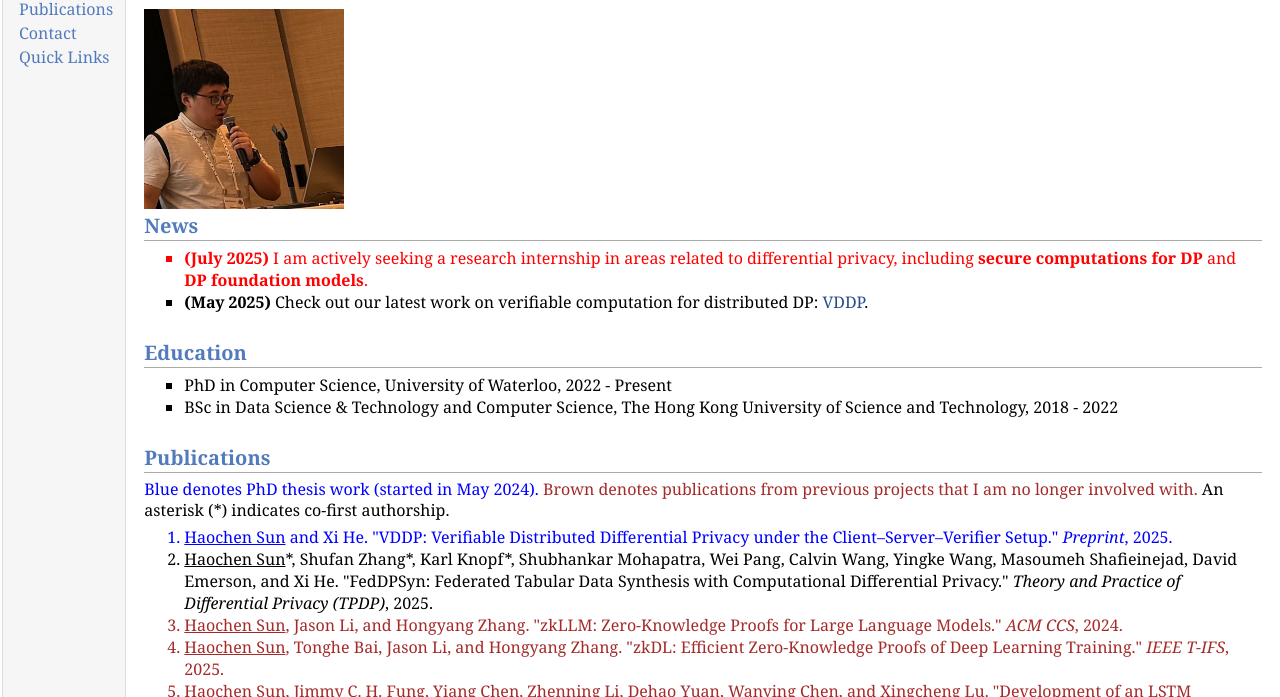
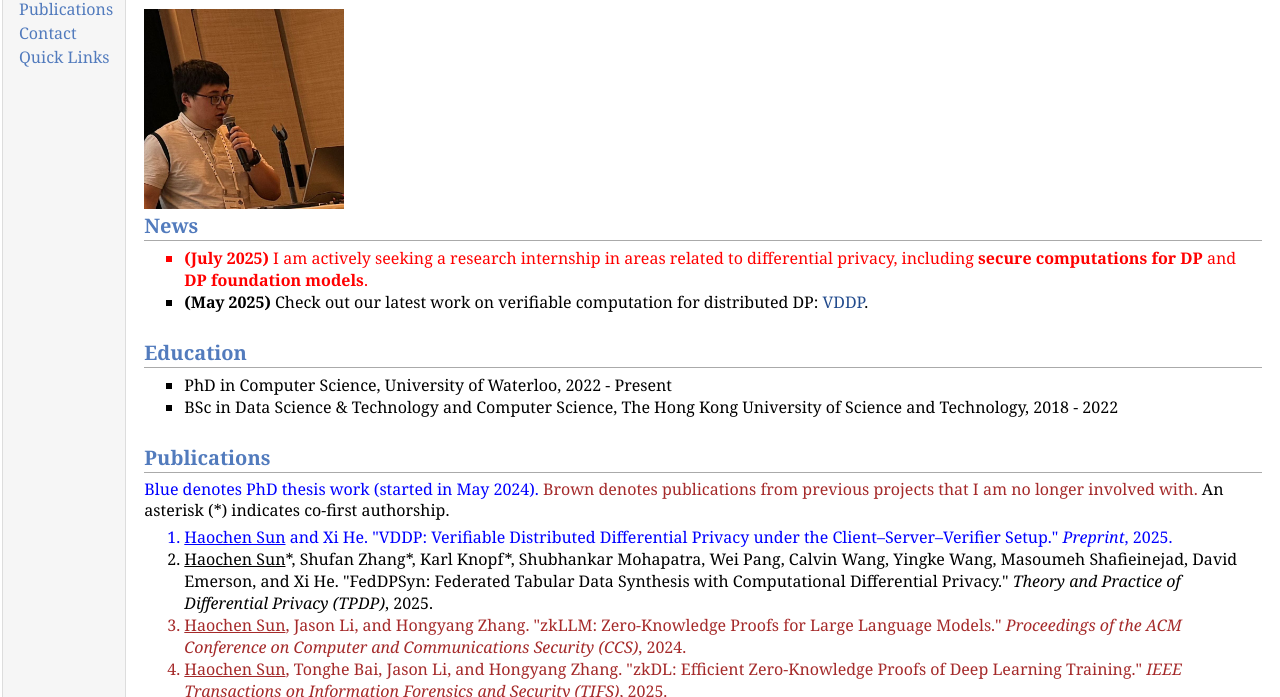
Before and after one commit to jvhs0706/jvhs0706.github.io, a plain HTML site: page index.html in a window 1280 px wide. Shown: the part 103-800 px from the top of the page. Drawn offline with Linux system fonts and the light colour scheme.

Commit message:
Update personal website content at 2025-08-08, 01:06:02, from ubuntu2404-102

```diff
--- a/index.html
+++ b/index.html
@@ -47,8 +47,8 @@
     <ol type="1">
       <li style="color: blue;"><u>Haochen Sun</u> and Xi He. "VDDP: Verifiable Distributed Differential Privacy under the Client–Server–Verifier Setup." <i>Preprint</i>, 2025.</li>
       <li><u>Haochen Sun</u>*, Shufan Zhang*, Karl Knopf*, Shubhankar Mohapatra, Wei Pang, Calvin Wang, Yingke Wang, Masoumeh Shafieinejad, David Emerson, and Xi He. "FedDPSyn: Federated Tabular Data Synthesis with Computational Differential Privacy." <i>Theory and Practice of Differential Privacy (TPDP)</i>, 2025.</li>
-      <li style="color: brown;"><u>Haochen Sun</u>, Jason Li, and Hongyang Zhang. "zkLLM: Zero-Knowledge Proofs for Large Language Models." <i>ACM CCS</i>, 2024.</li>
-      <li style="color: brown;"><u>Haochen Sun</u>, Tonghe Bai, Jason Li, and Hongyang Zhang. "zkDL: Efficient Zero-Knowledge Proofs of Deep Learning Training." <i>IEEE T-IFS</i>, 2025.</li>
+      <li style="color: brown;"><u>Haochen Sun</u>, Jason Li, and Hongyang Zhang. "zkLLM: Zero-Knowledge Proofs for Large Language Models." <i>Proceedings of the ACM Conference on Computer and Communications Security (CCS)</i>, 2024.</li>
+      <li style="color: brown;"><u>Haochen Sun</u>, Tonghe Bai, Jason Li, and Hongyang Zhang. "zkDL: Efficient Zero-Knowledge Proofs of Deep Learning Training." <i>IEEE Transactions on Information Forensics and Security (TIFS)</i>, 2025.</li>
       <li style="color: brown;"><u>Haochen Sun</u>, Jimmy C. H. Fung, Yiang Chen, Zhenning Li, Dehao Yuan, Wanying Chen, and Xingcheng Lu. "Development of an LSTM broadcasting deep-learning framework for regional air pollution forecast improvement." <i>Geoscientific Model Development</i>, 2022.</li>
       <li style="color: brown;"><u>Haochen Sun</u>, Jimmy C. H. Fung, Yiang Chen, Wanying Chen, Zhenning Li, Yeqi Huang, Changqing Lin, Mingyun Hu, and Xingcheng Lu. "Improvement of PM<sub>2.5</sub> and O<sub>3</sub> forecasting by integration of 3D numerical simulation with deep learning techniques." <i>Sustainable Cities and Society</i>, 2021.</li>
     </ol>
```
Also changed, not shown: 1 other file.
